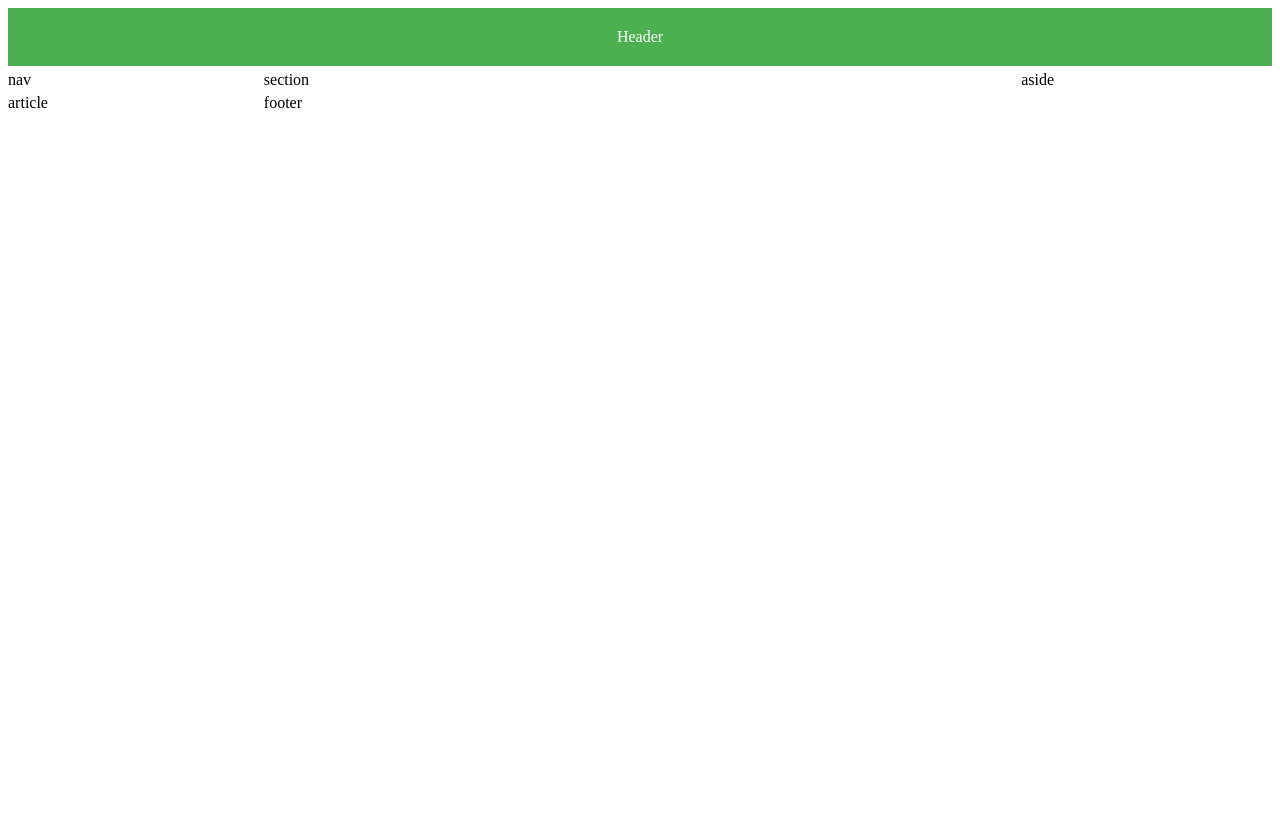
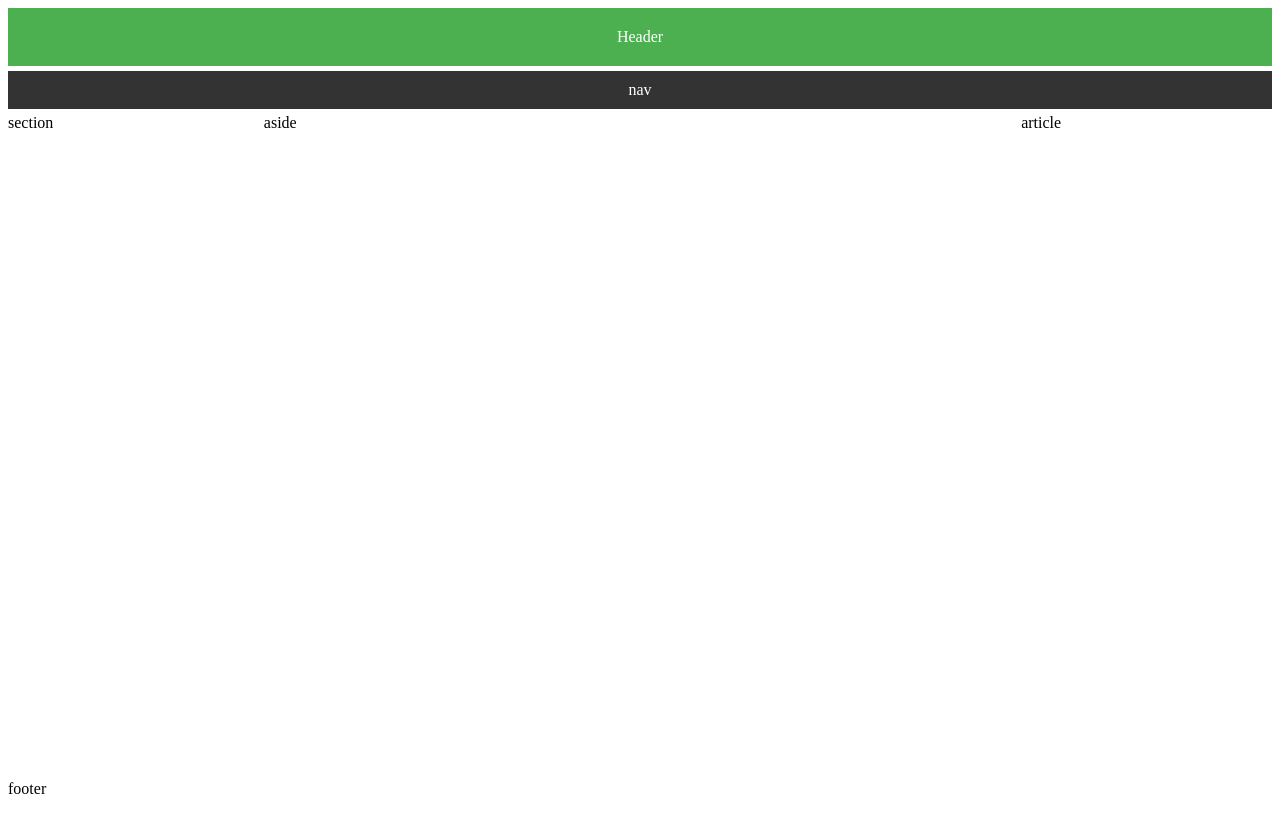
Before and after one commit to annabialeme/learning-grid, a plain HTML site: page index.html in a window 1280 px wide. Drawn offline with Linux system fonts and the light colour scheme.

Commit message:
add: nav css

```diff
--- a/styles.css
+++ b/styles.css
@@ -20,3 +20,11 @@
     text-align: center;
     padding: 20px;
 }
+
+.nav {
+    grid-area: nav;
+    background-color: #333;
+    color: white;
+    text-align: center;
+    padding: 10px;
+}
```
